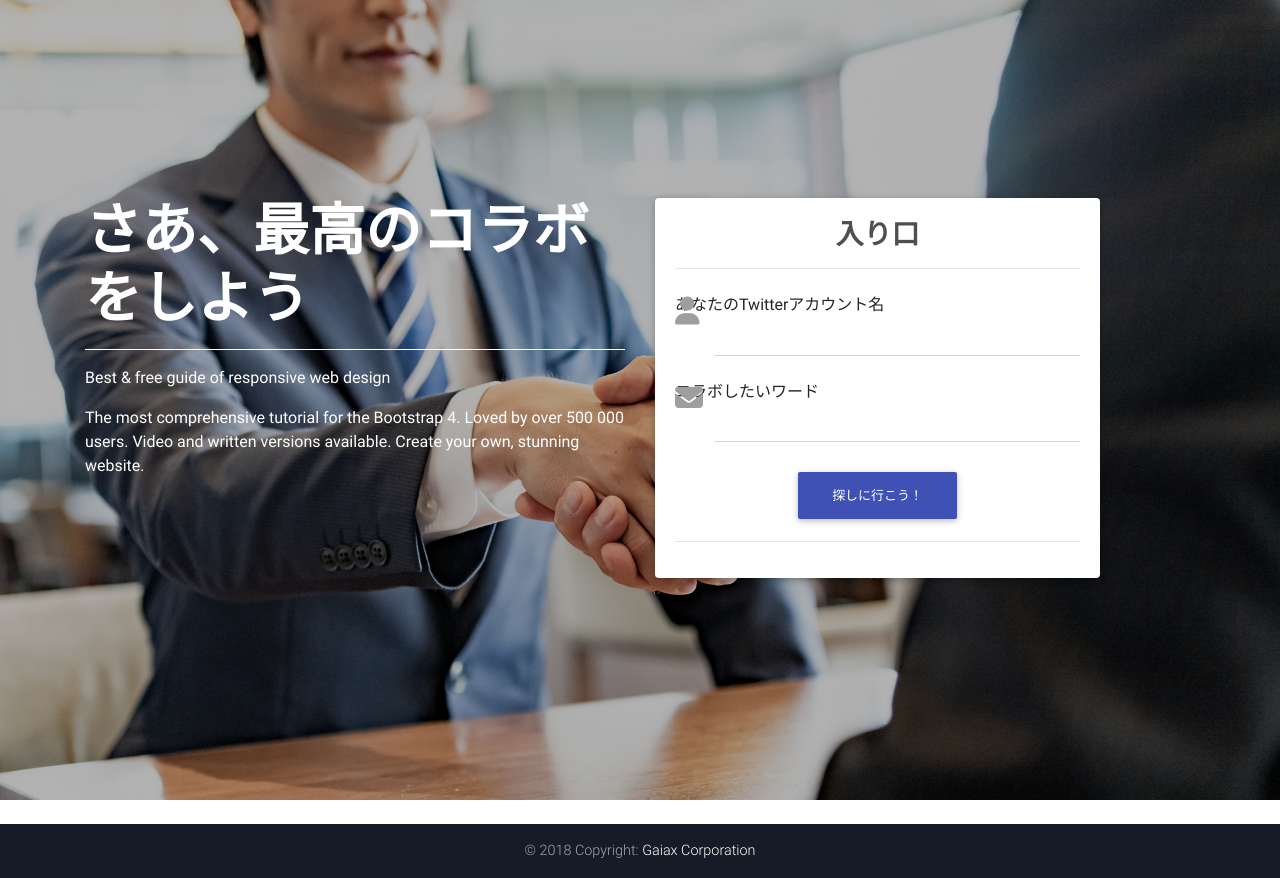
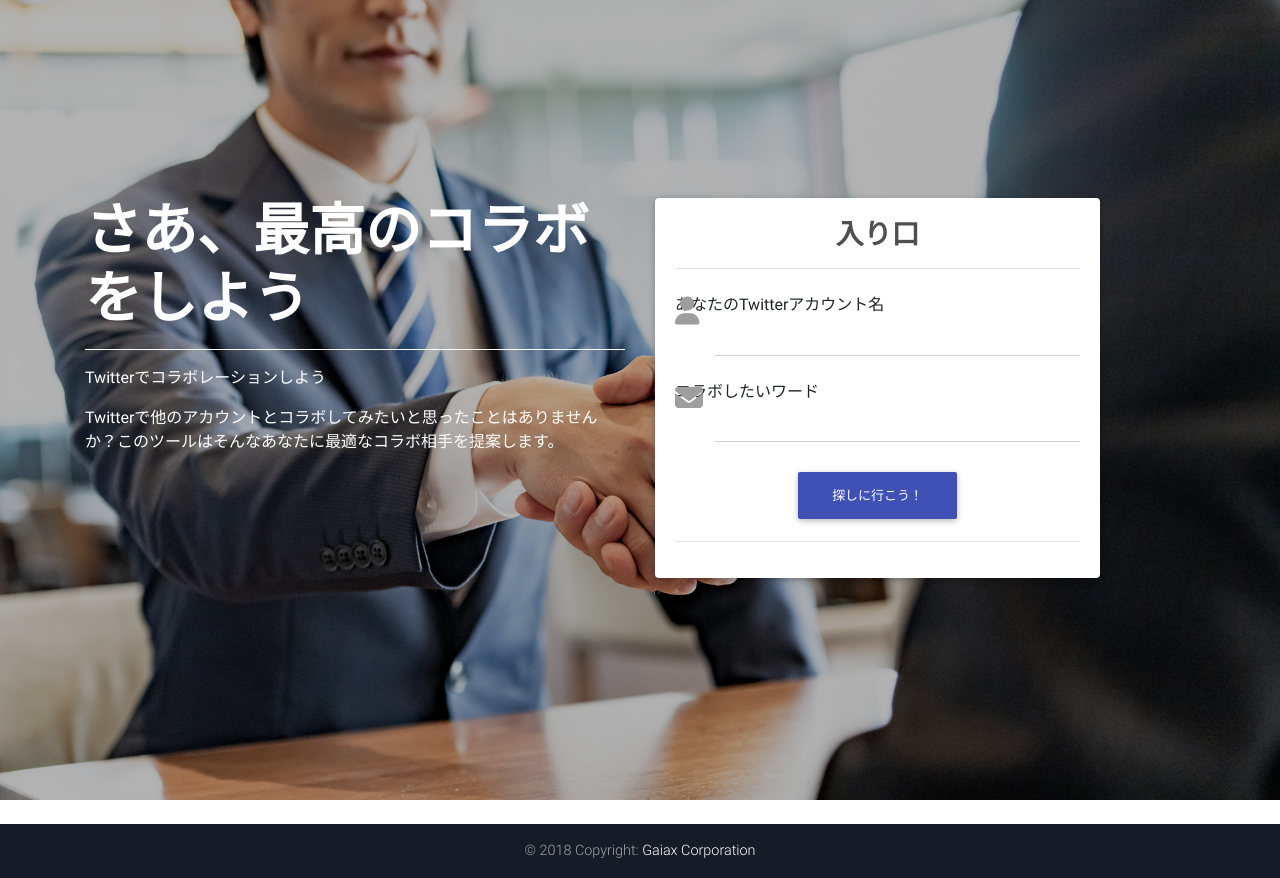
Before and after one commit to aramsan/mssf-hackathon, a Django app: page / in a window 1280 px wide. Run offline with Django 3.2, Linux system fonts and the light colour scheme; some libraries are stand-ins or nearby versions.

Commit message:
とりあえず完成版

```diff
--- a/practice/models.py
+++ b/practice/models.py
@@ -4,5 +4,7 @@ class Tweet(models.Model):
     id = models.AutoField(primary_key=True)
     status_id = models.BigIntegerField(default = 0,db_index=True)
     screen_name = models.CharField(max_length=128,db_index=True)
+    user_id = models.BigIntegerField(default = 0)
+    user_name = models.TextField(default = "")
     text = models.TextField()
     created_at = models.DateTimeField(db_index=True)
--- a/practice/views.py
+++ b/practice/views.py
@@ -59,7 +59,7 @@ def crawlTweet(name):
     tweets = importTweet(name)
     for tweet in tweets:
         if Tweet.objects.filter(status_id=tweet['id']).count() ==0:
-            creation = Tweet(status_id=tweet['id'], screen_name=tweet['screen_name'],text=tweet['text'],created_at=tweet['created_at']);
+            creation = Tweet(status_id=tweet['id'], screen_name=tweet['screen_name'], user_id=tweet['user_id'], user_name=tweet['user_name'], text=tweet['text'],created_at=tweet['created_at']);
             creation.save()
     return
 
@@ -96,6 +96,7 @@ def drop(request):
 
     return HttpResponse(r)
 
+
 def extract(request):
     if request.POST.get("word"):
         screen_name = request.POST.get("twitter")
@@ -107,7 +108,6 @@ def extract(request):
         word = "screen_name_gaiaxnews"
     if screen_name == None:
         screen_name = "gaiaxnews"
-    apiurl = BASEURL + "extract/execute"
 
     # tweet取り込んでないアカウントだったら取り込み＆関係性追加
     if Tweet.objects.filter(screen_name=screen_name).count() == 0:
@@ -115,19 +115,44 @@ def extract(request):
         inputRelation(screen_name)
         time.sleep(1)
 
-    basenode=urllib.parse.quote(word)
+    word_list   = executeExtract(basenode=urllib.parse.quote(word))
+    print(word_list)
+    if word_list[0]['error'].startswith('request'):
+        return HttpResponse(word_list[0]['error'])
+    if word_list[0]['screen_name']  == "":
+        return HttpResponse("ご指定のワードで関係性を抽出できませんでした")
+
+    screen_name = word_list[0]['screen_name']
+    user_id = word_list[0]['user_id']
+    user_name = word_list[0]['user_name']
+    message = user_name + "さんとコラボするとおもしろいいと思います。"
+
+    account_list = executeExtract(basenode=urllib.parse.quote("screen_name_" + screen_name))
+    print(account_list)
+    if account_list[0]['error'] == "" and len(account_list) >1:
+        message += "もう一つ言うと、" + account_list[1]['user_name'] + "さんとコラボしても面白いと思いますよ"
+        if word_list[0]['distance'] > account_list[1]['distance']:
+            screen_name = account_list[1]['screen_name']
+            user_id = account_list[1]['user_id']
+            user_name = account_list[1]['user_name']
+            message = word + "でコラボするより" + user_name + "さんとコラボすることをおすすめします"
+
+    return render(request, 'practice/result.html', {'screen_name':screen_name, 'user_id':user_id, 'user_name':user_name, 'message':message})
+
+def executeExtract(basenode):
+    apiurl = BASEURL + "extract/execute"
     query = {
         'clientid': CID,
         'libraryid': LID,
         'basenode': basenode,
-        'preset': '1_5',
+        'preset': '1',
         'precision': 5,
         'decay': True,
     }
     r = requests.post(apiurl, params=query)
     dec = r.json()
     if 'requestid' not in r.json():
-        return HttpResponse("request idがありません。指定されたワードで関係性を抽出できませんでした")
+        return [{'error':"request idがありません。指定されたワードで関係性を抽出できませんでした", 'screen_name':""}]
     requestid = dec['requestid']
     print('request id: ' + str(requestid))
 
@@ -148,23 +173,19 @@ def extract(request):
         datas[urllib.parse.unquote(node_name)]=distance
         #node_list.append({'name':urllib.parse.unquote(node_name), 'distance':distance})
         #print(node_name + " : " + str(distance))
-    screen_name = None
+    match_list = []
     for k, v in sorted(datas.items(), key=lambda x: x[1]):
         node_list[k]=v
-        print(k.startswith("screen_name_"))
+        #print(basenode + ": " + str(k)+ " : " + str(v))
         if k.startswith("screen_name_"):
-            print("Hit!!!!!!!!!!!!!!!!!!!!!!!!!!!!!!")
-            if screen_name == None:
-                print("First Hit!!!!!!!!!!!!!!!!!!!!!!!!!!!!!!")
-                screen_name = k.replace("screen_name_","")
+            screen_name = k.replace("screen_name_","")
+            data = Tweet.objects.filter(screen_name=screen_name)
+            match_list.append({'screen_name':screen_name, 'user_id':data[0].user_id, 'user_name':data[0].user_name, 'distance':v, 'error':''})
 
-    #for node_name,similarity  in r.json()['nodeSimilarity']['values'].items():
-    #    name = urllib.parse.unquote(node_name)
-    #    #print(name + " : " + str(similarity))
+    return match_list
 
 
-    return render(request, 'practice/result.html', {'screen_name': screen_name })
-    #return render(request, 'practice/result_list.html', {'node_list': node_list })
+
 
 def evaluategraph(request):
     apiurl = BASEURL + "manage/evaluategraph"
@@ -208,7 +229,7 @@ def importTweet(screen_name):
     tweets = []
     for timeline in timelines:
         id = timeline['id']
-        tweets.append({'id':timeline['id'], 'created_at':YmdHMS(timeline['created_at']), 'screen_name':timeline['user']['screen_name'], 'text':timeline['full_text']})
+        tweets.append({'id':timeline['id'], 'created_at':YmdHMS(timeline['created_at']), 'screen_name':timeline['user']['screen_name'], 'user_id':timeline['user']['id'], 'user_name':timeline['user']['name'], 'text':timeline['full_text']})
     return tweets
 
 def YmdHMS(created_at):
--- a/templates/practice/index.html
+++ b/templates/practice/index.html
@@ -23,12 +23,11 @@
             <hr class="hr-light">
 
             <p>
-              <strong>Best & free guide of responsive web design</strong>
+              <strong>Twitterでコラボレーションしよう</strong>
             </p>
 
             <p class="mb-4 d-none d-md-block">
-              <strong>The most comprehensive tutorial for the Bootstrap 4. Loved by over 500 000 users. Video and written versions
-                available. Create your own, stunning website.</strong>
+              <strong>Twitterで他のアカウントとコラボしてみたいと思ったことはありませんか？このツールはそんなあなたに最適なコラボ相手を提案します。</strong>
             </p>
 
           </div>
--- a/templates/practice/result.html
+++ b/templates/practice/result.html
@@ -43,8 +43,8 @@
 
               <!--Card content-->
               <div class="card-body">
-                <h5 class="card-title">{{screen_name}}</h5>
-                <p class="card-text">Some quick example text to build on the card title and make up the bulk of the card's content.</p>
+                <h5 class="card-title">{{user_name}}</h5>
+                <p class="card-text">{{message}}</p>
                 <a href="https://twitter.com/{{screen_name}}" class="btn btn-primary">Twitterで見る</a>
                 <p><a href="/">もう一度探す</a></p>
               </div>
```
Also changed, not shown: practice/migrations/0002_auto_20181011_0435.py (added).
